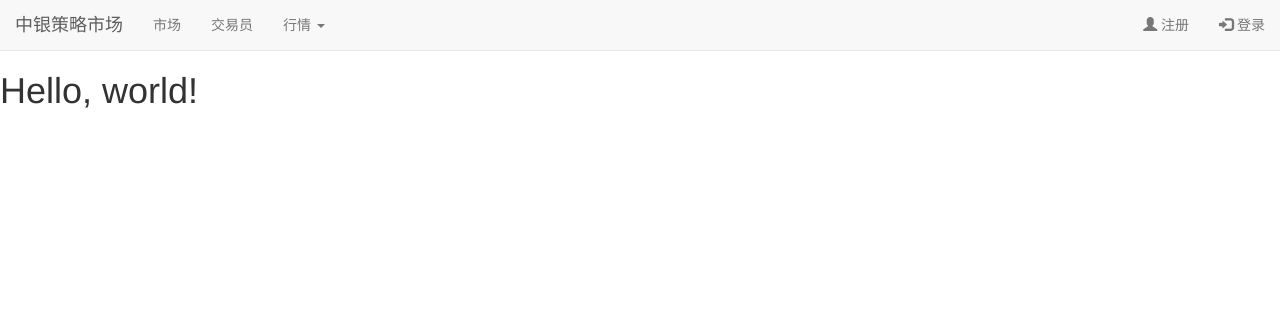
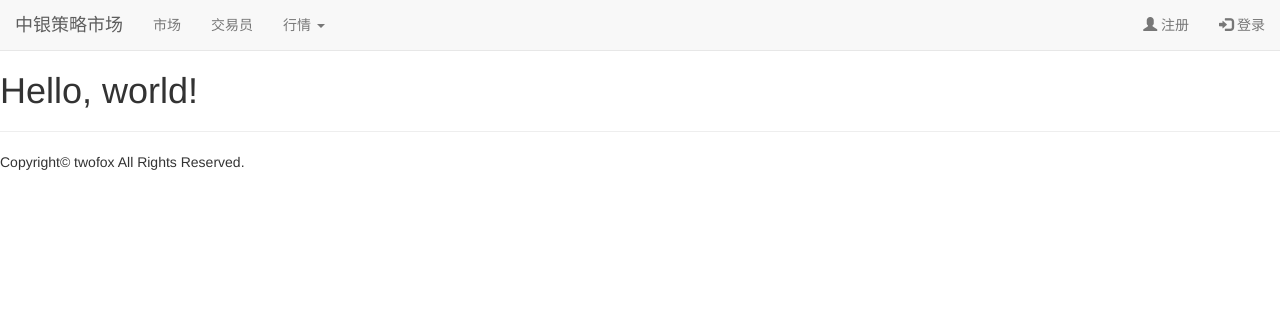
Before and after one commit to rorsas/BQ, a Django app: page /home/ in a window 1280 px wide. Shown: the top 311 px of the page. Run offline with Django 3.2, Linux system fonts and the light colour scheme; parts of the project's set-up code (start-up, migrations or seed data) failed here and were passed over; some libraries are stand-ins or nearby versions.

```diff
--- a/templates/base.html
+++ b/templates/base.html
@@ -11,6 +11,6 @@
 {% block content %}
     <div>这里是默认内容，所有继承自这个模板的，如果不覆盖就显示这里的默认内容。</div>
 {% endblock %}
-{#{% include 'bottom.html' %}#}
+{% include 'footer.html' %}
 </body>
 </html>
--- /dev/null
+++ b/templates/footer.html
@@ -0,0 +1,2 @@
+<hr>
+<p>Copyright© twofox All Rights Reserved.</p>
```
